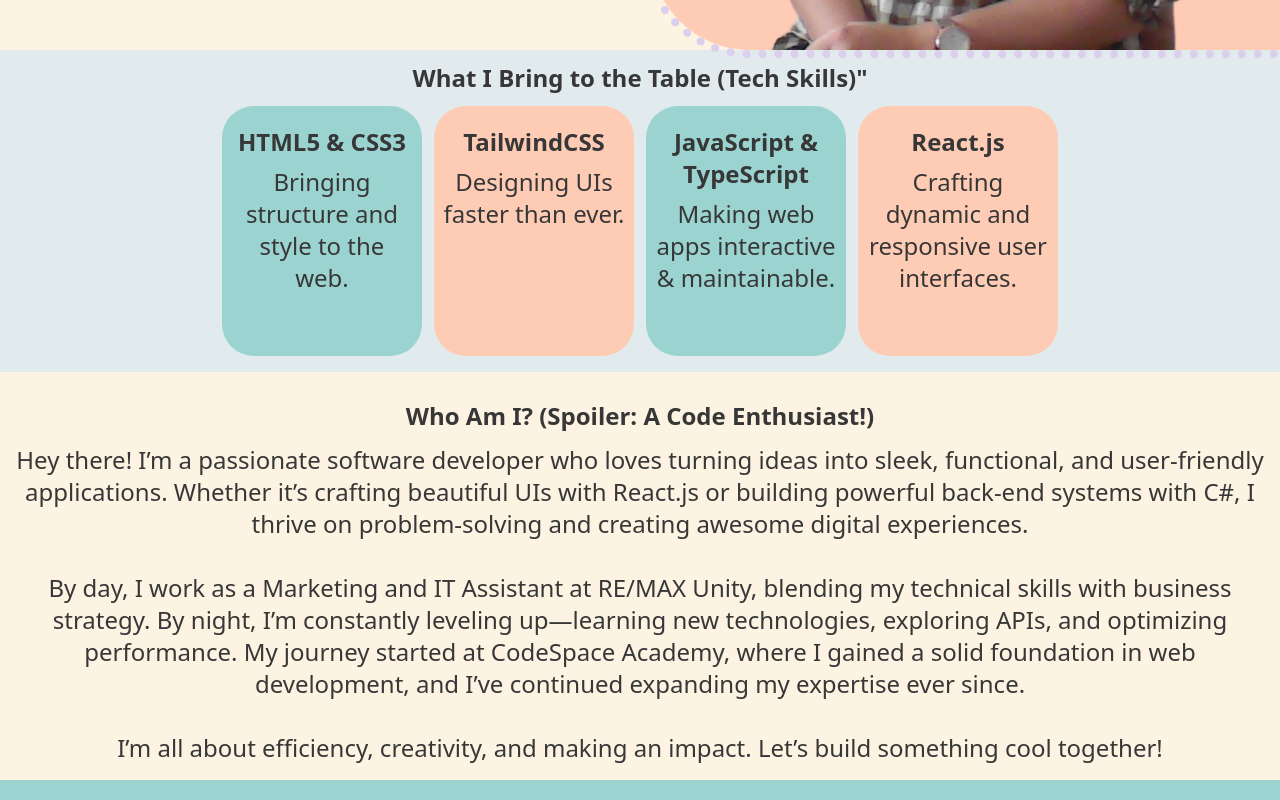
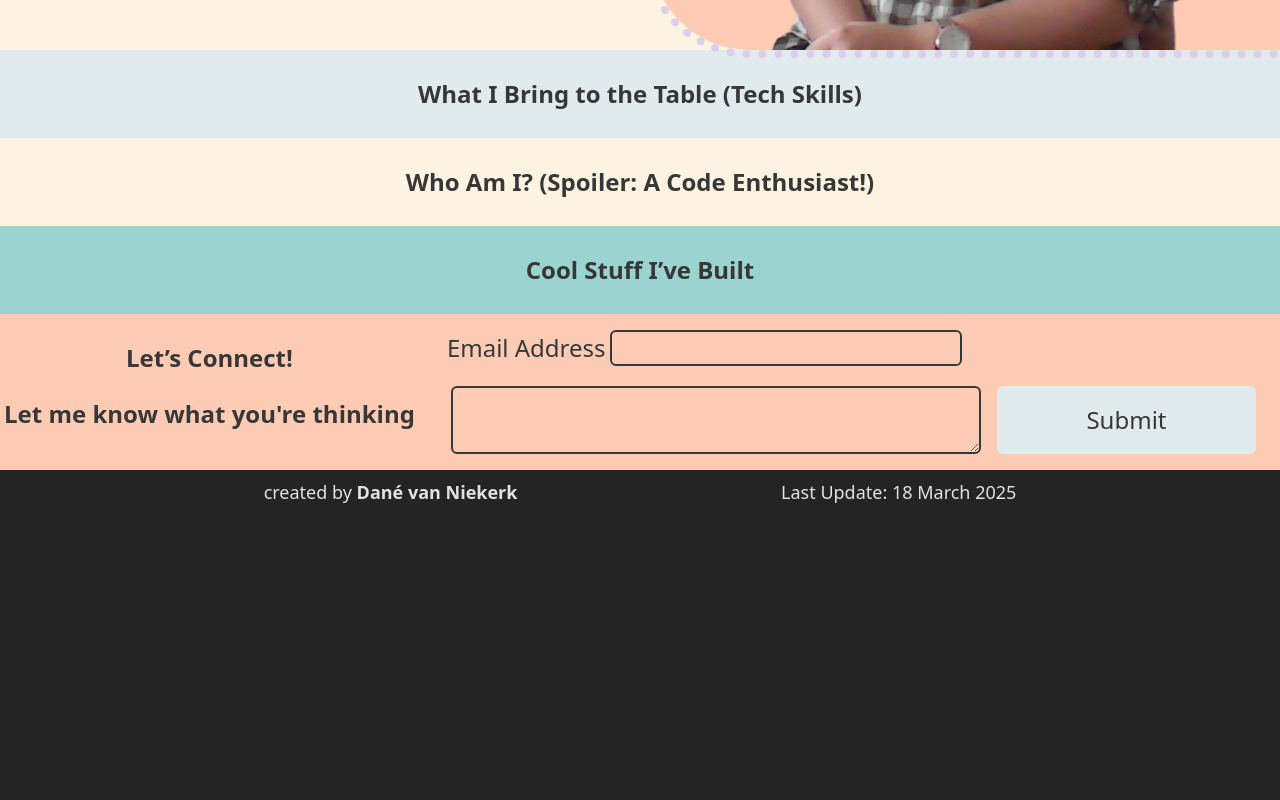
Before and after one commit to DaneVN/Personal_Portfolio_Website, a React (Vite) app in the folder app/: page /frontend in a window 1280 px wide. Shown: the part 700-1500 px from the top of the page. After the commit the page ends 1206 px from the top, so only its background shows below. Built offline with nearby package versions, Linux system fonts and the light colour scheme.

Commit message:
Toggle section view Functionality

```diff
--- a/app/src/assets/sections/AboutMe.jsx
+++ b/app/src/assets/sections/AboutMe.jsx
@@ -1,28 +1,36 @@
 import React from "react";
 
 export default function AboutMe({ className }) {
+  const [isHidden, setIsHidden] = React.useState(true);
+
+  function toggleHidden() {
+    setIsHidden(!isHidden);
+  }
   return (
     <>
       {/* section 3: About Me */}
       <section id="section3" className={`py-4 p-1 ${className}`}>
-        <h2 className="font-extrabold py-3">
+        <h2 className="font-extrabold py-3" onClick={toggleHidden}>
           Who Am I? (Spoiler: A Code Enthusiast!)
         </h2>
-        <p>
-          Hey there! I’m a passionate software developer who loves turning ideas
-          into sleek, functional, and user-friendly applications. Whether it’s
-          crafting beautiful UIs with React.js or building powerful back-end
-          systems with C#, I thrive on problem-solving and creating awesome
-          digital experiences. <br /> <br /> By day, I work as a Marketing and
-          IT Assistant at RE/MAX Unity, blending my technical skills with
-          business strategy. By night, I’m constantly leveling up—learning new
-          technologies, exploring APIs, and optimizing performance. My journey
-          started at CodeSpace Academy, where I gained a solid foundation in web
-          development, and I’ve continued expanding my expertise ever since.
-          <br /> <br />
-          I’m all about efficiency, creativity, and making an impact. Let’s
-          build something cool together!
-        </p>
+        {!isHidden && (
+          <p>
+            Hey there! I’m a passionate software developer who loves turning
+            ideas into sleek, functional, and user-friendly applications.
+            Whether it’s crafting beautiful UIs with React.js or building
+            powerful back-end systems with C#, I thrive on problem-solving and
+            creating awesome digital experiences. <br /> <br /> By day, I work
+            as a Marketing and IT Assistant at RE/MAX Unity, blending my
+            technical skills with business strategy. By night, I’m constantly
+            leveling up—learning new technologies, exploring APIs, and
+            optimizing performance. My journey started at CodeSpace Academy,
+            where I gained a solid foundation in web development, and I’ve
+            continued expanding my expertise ever since.
+            <br /> <br />
+            I’m all about efficiency, creativity, and making an impact. Let’s
+            build something cool together!
+          </p>
+        )}
       </section>
     </>
   );
--- a/app/src/assets/sections/SkillsSection.jsx
+++ b/app/src/assets/sections/SkillsSection.jsx
@@ -2,17 +2,22 @@ import React from "react";
 import SkillCard from "../elements/SkillCard";
 
 export default function SkillsSection({ flag }) {
-  if (flag == "back") {
+  const [isHidden, setIsHidden] = React.useState(true);
+
+  function toggleHidden() {
+    setIsHidden(!isHidden);
+  }
   return (
     <>
       {/* section 2: Skills */}
       <section
         id="section2"
-          className="p-1 pb-4 pt-0 bg-[var(--clb-accent)] flex flex-col items-center"
+        className="py-4 p-1 bg-[var(--clb-accent)] flex flex-col items-center"
       >
-          <h2 className="font-extrabold py-3">
+        <h2 className="font-extrabold py-3" onClick={toggleHidden}>
           What I Bring to the Table (Tech Skills)
         </h2>
+        {flag == "back" && !isHidden ? (
           <div className="flex flex-wrap gap-3">
             <SkillCard className="bg-[var(--clb-lighter)]" title="C#">
               Powering back-end logic like a pro.
@@ -27,20 +32,7 @@ export default function SkillsSection({ flag }) {
               Bringing games to life.
             </SkillCard>
           </div>
-        </section>
-      </>
-    );
-  } else if (flag == "front") {
-    return (
-      <>
-        {/* section 2: Skills */}
-        <section
-          id="section2"
-          className="p-1 pb-4 pt-0 bg-[var(--clb-accent)] flex flex-col items-center"
-        >
-          <h2 className="font-bold py-3">
-            What I Bring to the Table (Tech Skills)"
-          </h2>
+        ) : flag == "front" && !isHidden ? (
           <div className="flex flex-wrap gap-3">
             <SkillCard className="bg-[var(--clf-blue)]" title="HTML5 & CSS3">
               Bringing structure and style to the web.
@@ -58,8 +50,10 @@ export default function SkillsSection({ flag }) {
               Crafting dynamic and responsive user interfaces.
             </SkillCard>
           </div>
+        ) : (
+          <></>
+        )}
       </section>
     </>
   );
 }
-}
--- a/app/src/pages/FrontEndPage.jsx
+++ b/app/src/pages/FrontEndPage.jsx
@@ -7,11 +7,12 @@ import { frontEndProjects } from "../assets/data.js";
 import ProjectModal from "../assets/elements/ProjectsModal";
 
 const FrontEndPage = () => {
-  const [isOpen, setIsOpen] = React.useState(false);
+  const [isModalOpen, setIsModalOpen] = React.useState(false);
   const [selectedProject, setSelectedProject] = React.useState(null);
+  const [isHidden, setIsHidden] = React.useState(true);
 
   function CloseModal() {
-    setIsOpen(false);
+    setIsModalOpen(false);
   }
   function OpenModal(project) {
     if (project) {
@@ -23,7 +24,10 @@ const FrontEndPage = () => {
         dailyCompleted: 0,
       });
     }
-    setIsOpen(true);
+    setIsModalOpen(true);
+  }
+  function toggleHidden() {
+    setIsHidden(!isHidden);
   }
 
   return (
@@ -36,7 +40,10 @@ const FrontEndPage = () => {
 
       {/* section 4: Portfolio/Projects */}
       <section id="section4" className="py-4 p-1 bg-[var(--clf-blue)]">
-        <h2 className="font-extrabold py-3 ">Cool Stuff I’ve Built</h2>
+        <h2 className="font-extrabold py-3" onClick={toggleHidden}>
+          Cool Stuff I’ve Built
+        </h2>
+        {!isHidden && (
           <div className="flex flex-wrap justify-center gap-5">
             {frontEndProjects.map((project) => {
               return (
@@ -54,11 +61,12 @@ const FrontEndPage = () => {
               );
             })}
           </div>
+        )}
       </section>
-      {isOpen && (
+      {isModalOpen && (
         <ProjectModal
           closeModalFn={CloseModal}
-          isOpen={isOpen}
+          isModalOpen={isModalOpen}
           project={selectedProject}
         />
       )}
```
Lines whose indentation alone changed are shown as unchanged.
